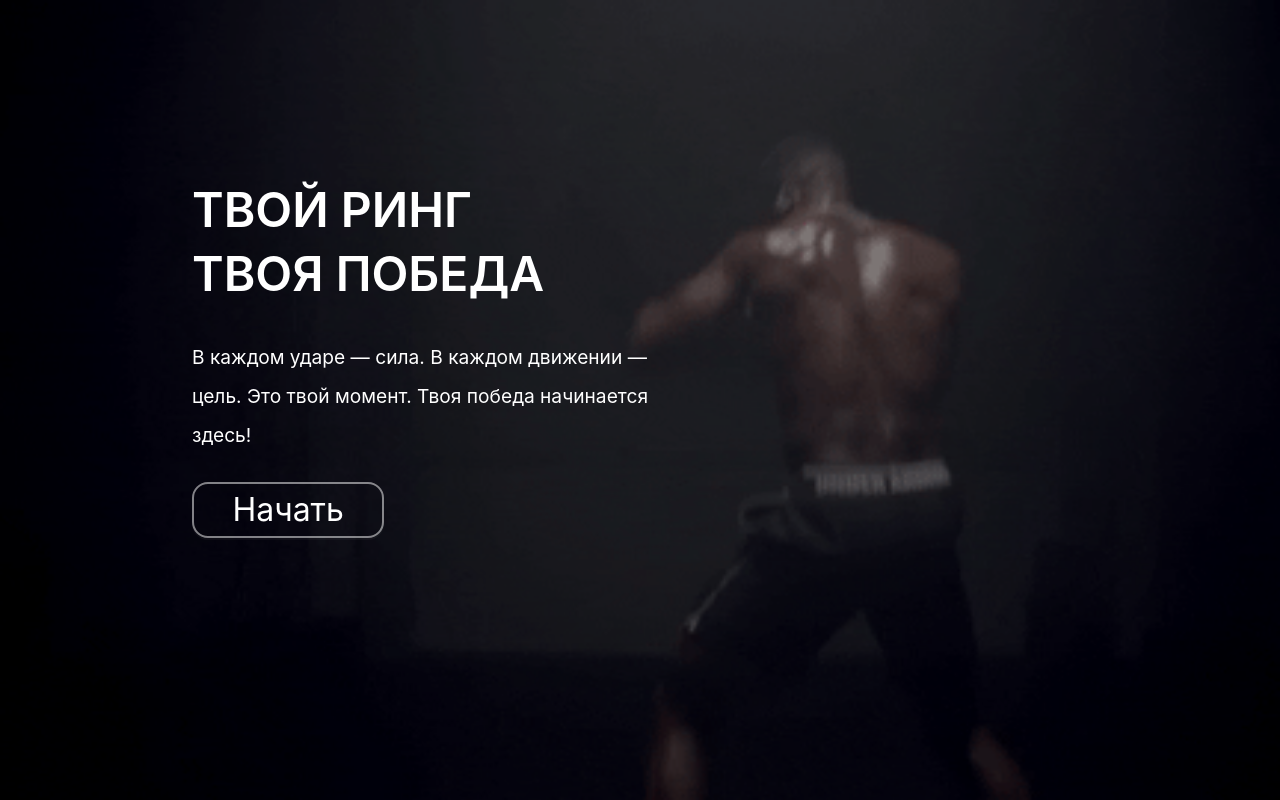
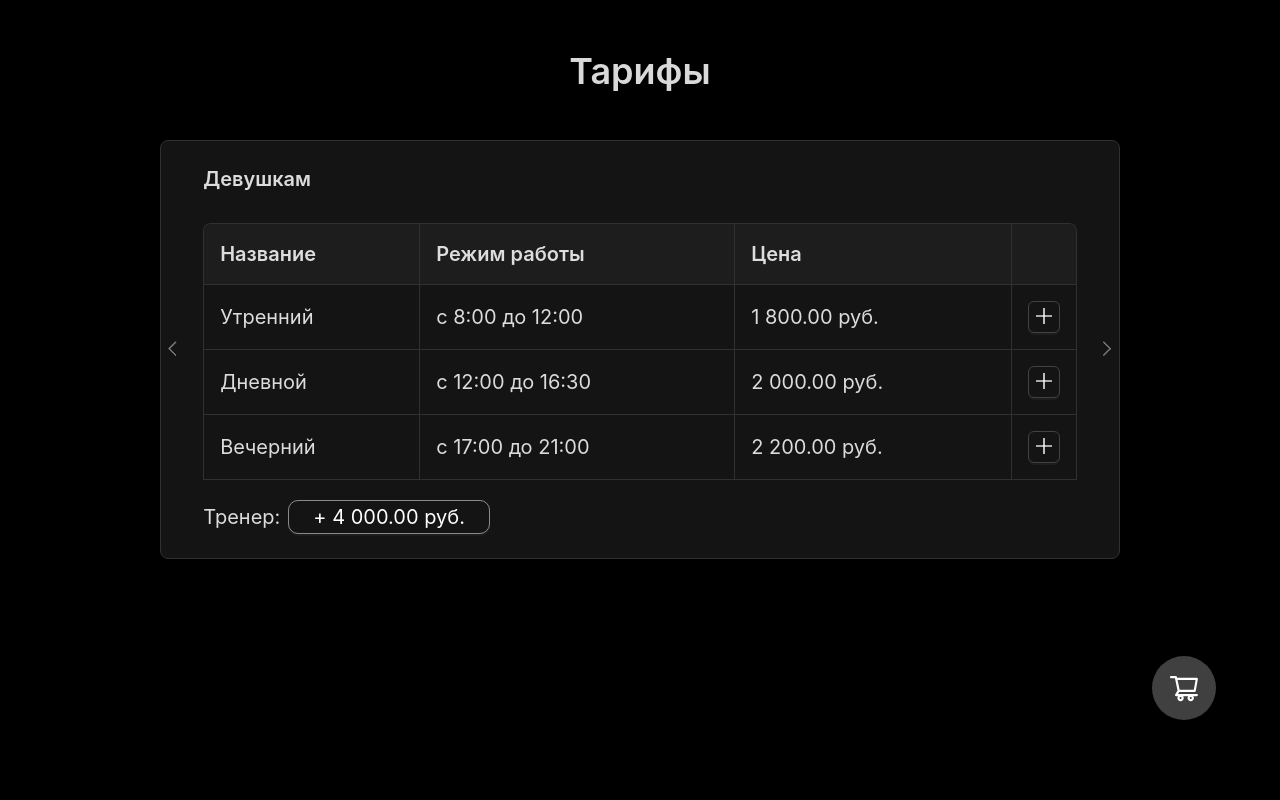
Before and after one commit to Sprusi/gym-frontend, a React app: page /payment/1 in a window 1280 px wide. Before the commit this address led to /. Built offline with nearby package versions, Linux system fonts and the light colour scheme.

Commit message:
added payment type navigate

```diff
--- a/src/navigation/index.tsx
+++ b/src/navigation/index.tsx
@@ -20,7 +20,7 @@ const Navigation = () => {
         <Route path="/" element={<AnimationPage />} index />
         <Route path="*" element={<Navigate replace to={'/'} />} />
         <Route path="/lessons" element={<LessonsPage />} />
-        <Route path="/payment" element={<Payment />} />
+        <Route path="/payment/:type?" element={<Payment />} />
         <Route element={<BaseLayout />}></Route>
       </Routes>
     </ConfigProvider>
--- a/src/pages/lessons/tariff-cards/LessonsTariffCards.tsx
+++ b/src/pages/lessons/tariff-cards/LessonsTariffCards.tsx
@@ -16,7 +16,7 @@ export const LessonsTariffCards = () => {
       </Col>
 
       <Col xs={24} sm={24} md={12} lg={12} xl={8}>
-        <CardTemplate type="child" />
+        <CardTemplate type="children" />
       </Col>
     </Row>
   );
--- a/src/pages/lessons/tariff-cards/cardTemplate/CardTemplate.tsx
+++ b/src/pages/lessons/tariff-cards/cardTemplate/CardTemplate.tsx
@@ -12,7 +12,7 @@ import styles from '../LessonsTariffCards.module.scss';
 import { CARD_TEMPLATE_DATA } from './CardTemplateSettings';
 
 interface CardTemplateProps {
-  type: 'girl' | 'child' | 'boy';
+  type: 'girl' | 'children' | 'boy';
 }
 
 export const CardTemplate: FC<CardTemplateProps> = ({ type }) => {
@@ -25,7 +25,7 @@ export const CardTemplate: FC<CardTemplateProps> = ({ type }) => {
         <Typography.Text strong className={styles.cardTitle}>
           {title}
         </Typography.Text>
-        <ButtonCustomed className={styles.cardButton} onClick={() => navigate('/gym/payment')}>
+        <ButtonCustomed className={styles.cardButton} onClick={() => navigate(`/gym/payment/${type}`)}>
           {InterfaceLabels.TP_GO_TRAINING_BUTTON}
         </ButtonCustomed>
       </Flex>
--- a/src/pages/lessons/tariff-cards/cardTemplate/CardTemplateSettings.ts
+++ b/src/pages/lessons/tariff-cards/cardTemplate/CardTemplateSettings.ts
@@ -2,6 +2,6 @@ import { InterfaceLabels } from '@/constants';
 
 export const CARD_TEMPLATE_DATA = {
   girl: { className: 'girlCard', title: InterfaceLabels.TP_CARD_TITLES.girl },
-  child: { className: 'childCard', title: InterfaceLabels.TP_CARD_TITLES.child },
+  children: { className: 'childCard', title: InterfaceLabels.TP_CARD_TITLES.child },
   boy: { className: 'boyCard', title: InterfaceLabels.TP_CARD_TITLES.boy },
 };
--- a/src/pages/lessons/trainer-card/LessonsTrainerCard.tsx
+++ b/src/pages/lessons/trainer-card/LessonsTrainerCard.tsx
@@ -31,7 +31,7 @@ export const LessonsTrainerCard = () => {
               size="large"
               type="transparent"
               className={styles.cardButton}
-              onClick={() => navigate('/gym/payment')}
+              onClick={() => navigate('/gym/payment/traner')}
             >
               {InterfaceLabels.LP_TRAINER_CARDS.button}
             </ButtonCustomed>
--- a/src/pages/payment/Payment.tsx
+++ b/src/pages/payment/Payment.tsx
@@ -1,4 +1,5 @@
 import React, { useMemo, useState } from 'react';
+import { useParams } from 'react-router-dom';
 
 import { CheckOutlined, CloseOutlined } from '@ant-design/icons';
 import { PlusOutlined } from '@ant-design/icons';
@@ -14,6 +15,8 @@ import { SelectedDrawer } from './selected-drawer/SelectedDrawer';
 import { TariffData, TARIFS_TYPE } from './settings';
 
 export const Payment = () => {
+  const { type } = useParams();
+
   const initTrainerSelected = TARIFS_TYPE.reduce((acc, { type }) => {
     return (acc[type] = false), acc;
   }, {} as Record<string, boolean>);
@@ -22,6 +25,15 @@ export const Payment = () => {
 
   const toggleTrainer = (type: string) => setIsTrenerSelected((prev) => ({ ...prev, [type]: !prev[type] }));
 
+  const instanceData = useMemo(
+    () =>
+      TARIFS_TYPE.sort((a, b) => {
+        if (a.type === type) return -1;
+        if (b.type === type) return 1;
+        return 0;
+      }),
+    []
+  );
   const columns = useMemo(
     () => [
       { key: 'name', dataIndex: 'name', title: InterfaceLabels.PP_COLUMNS.name },
@@ -61,7 +73,7 @@ export const Payment = () => {
             <Typography.Title level={3}>{InterfaceLabels.PP_TITLE}</Typography.Title>
           </Row>
           <Carousel arrows>
-            {TARIFS_TYPE.map(({ type, title, tarifs, trenerPrice }) => (
+            {instanceData.map(({ type, title, tarifs, trenerPrice }) => (
               <Card key={type}>
                 <div className={styles.cardWrapper}>
                   <Typography.Text strong>{title}</Typography.Text>
```
